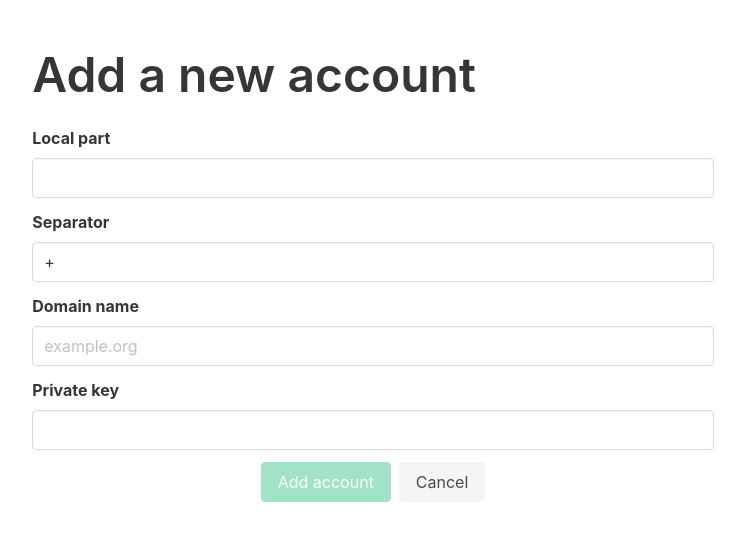
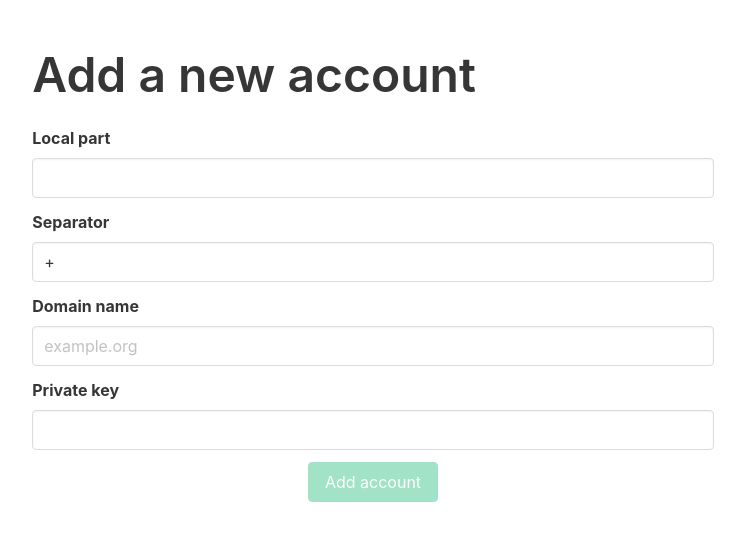
Before and after one commit to breard-r/sake-app, a Vue app: page /add-account in a window 1280 px wide. Shown: the top 540 px of the page, without its empty margins (267-1012 px from the left). Built offline with nearby package versions, Linux system fonts and the light colour scheme.

Commit message:
Remove the cancel button if there is no registered accounts

```diff
--- a/src/views/AddAccountView.vue
+++ b/src/views/AddAccountView.vue
@@ -54,8 +54,7 @@ const addAccount = () => {
 
 // Cancel button
 const cancellDisabled = computed(() => {
-	// TODO: return true if there is no account in the local storage
-	return false;
+	return !accounts.value.length;
 });
 const toMainView = () => {
 	return router.push('/');
```
